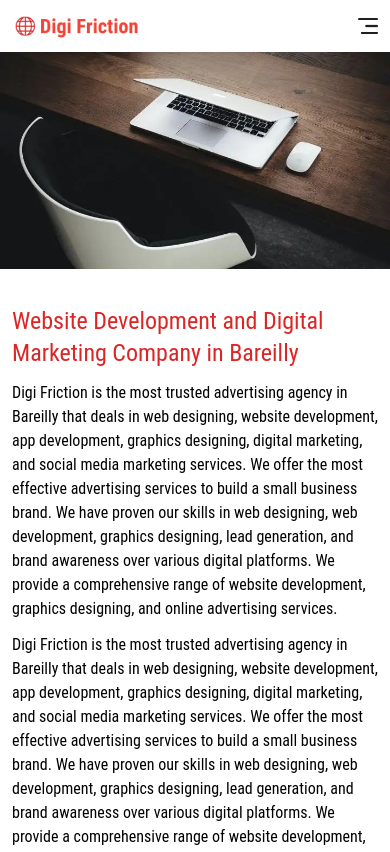
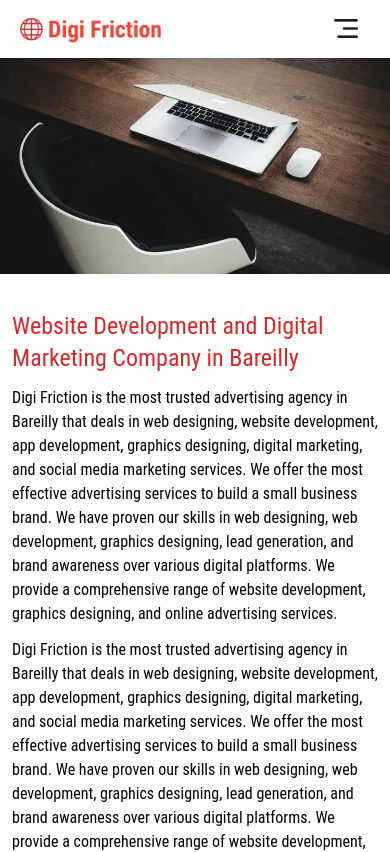
Before and after one commit to developer80555/project1, a Next.js app: page / in a window 390 px wide. Shown: the top 852 px of the page. Built offline with nearby package versions, Linux system fonts and the light colour scheme.

Commit message:
nav bar modifide

```diff
--- a/src/components/Navbar.jsx
+++ b/src/components/Navbar.jsx
@@ -18,13 +18,13 @@ const Navbar = () => {
 
   return (
     <div className="shadow-lg sticky  top-0 right-0 bg-white z-10">
-      <nav className="top-0 container mx-auto flex items-center justify-between relative p-2  px-3 ">
+      <nav className="top-0 container mx-auto flex items-center justify-between relative p-2  px-4 ">
         <Image
           src={assets.logo}
           height={0}
           width={0}
           alt="logo"
-          className="w-[130px] md:w-[160px]"
+          className="w-[150px] md:w-[180px]"
         />
 
         <ul className="hidden md:flex items-center justify-center gap-2">
@@ -100,7 +100,7 @@ const Navbar = () => {
               src={assets.close}
               width={10}
               height={10}
-              className="w-5"
+              className="w-6 mr-4"
               alt="close"
             />
           ) : (
@@ -108,7 +108,7 @@ const Navbar = () => {
               src={assets.openMenu}
               width={10}
               height={10}
-              className="w-5"
+              className="w-6 mr-4"
               alt="close"
             />
           )}
```
